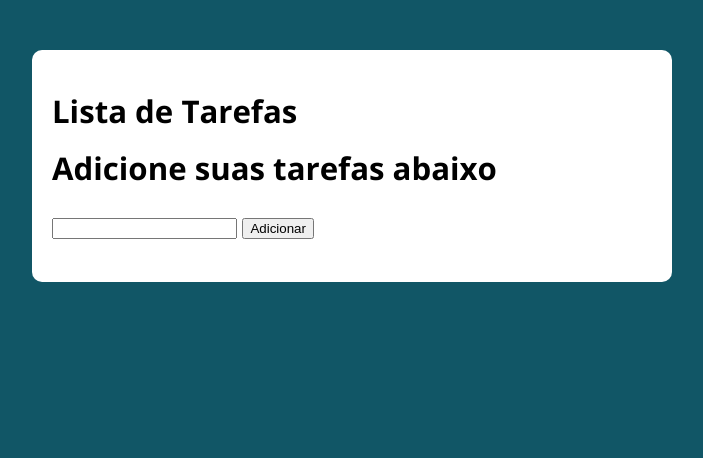
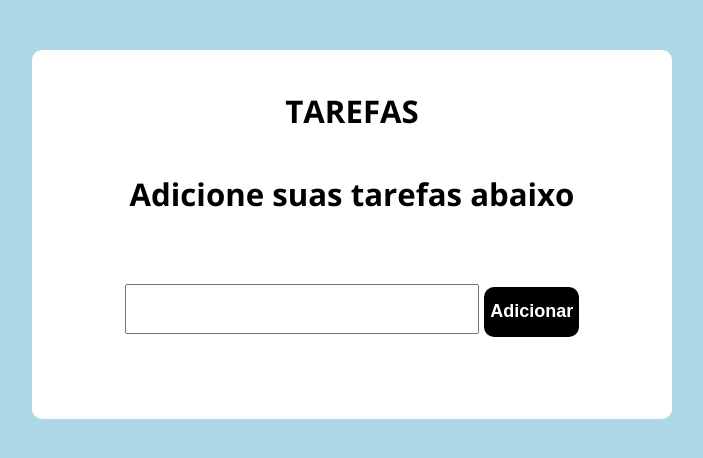
Before and after one commit to RomuloOliveira94/Task-List, a plain HTML site: page index.html in a window 1280 px wide. Shown: the whole page, without its empty margins (288-991 px from the left). Drawn offline with nearby package versions, Linux system fonts and the light colour scheme.

Commit message:
comit inicial

```diff
--- a/assets/css/style.css
+++ b/assets/css/style.css
@@ -1,6 +1,6 @@
 @import url('https://fonts.googleapis.com/css?family=Open+Sans:400,700&display=swap');
 :root {
-  --primary-color: rgb(17, 86, 102);
+  --primary-color: lightblue;
   --primary-color-darker: rgb(9, 48, 56);
 }
 
@@ -24,35 +24,34 @@ body {
   background: #fff;
   padding: 20px;
   border-radius: 10px;
+  display: flex;
+  flex-direction: column;
+  align-items: center;
+  justify-content: center;
 }
 
-form input, form label, form button {
-  display: block;
-  width: 100%;
-  margin-bottom: 10px;
-}
-
-form input {
+.container input {
   font-size: 24px;
   height: 50px;
   padding: 0 20px;
 }
 
-form input:focus {
+.container input:focus {
   outline: 1px solid var(--primary-color);
 }
 
-form button {
+.container button {
   border: none;
-  background: var(--primary-color);
+  background: black;
   color: #fff;
   font-size: 18px;
   font-weight: 700;
   height: 50px;
   cursor: pointer;
   margin-top: 30px;
+  border-radius: 10px;
 }
 
-form button:hover {
+.container button:hover {
   background: var(--primary-color-darker);
 }
--- a/index.html
+++ b/index.html
@@ -12,7 +12,7 @@
 <body>
 
   <section class="container">
-    <h1>Lista de Tarefas</h1>
+    <h1>TAREFAS</h1>
     <h2>Adicione suas tarefas abaixo</h2>
     <p>
       <input type="text" class="input-tarefa">
```
